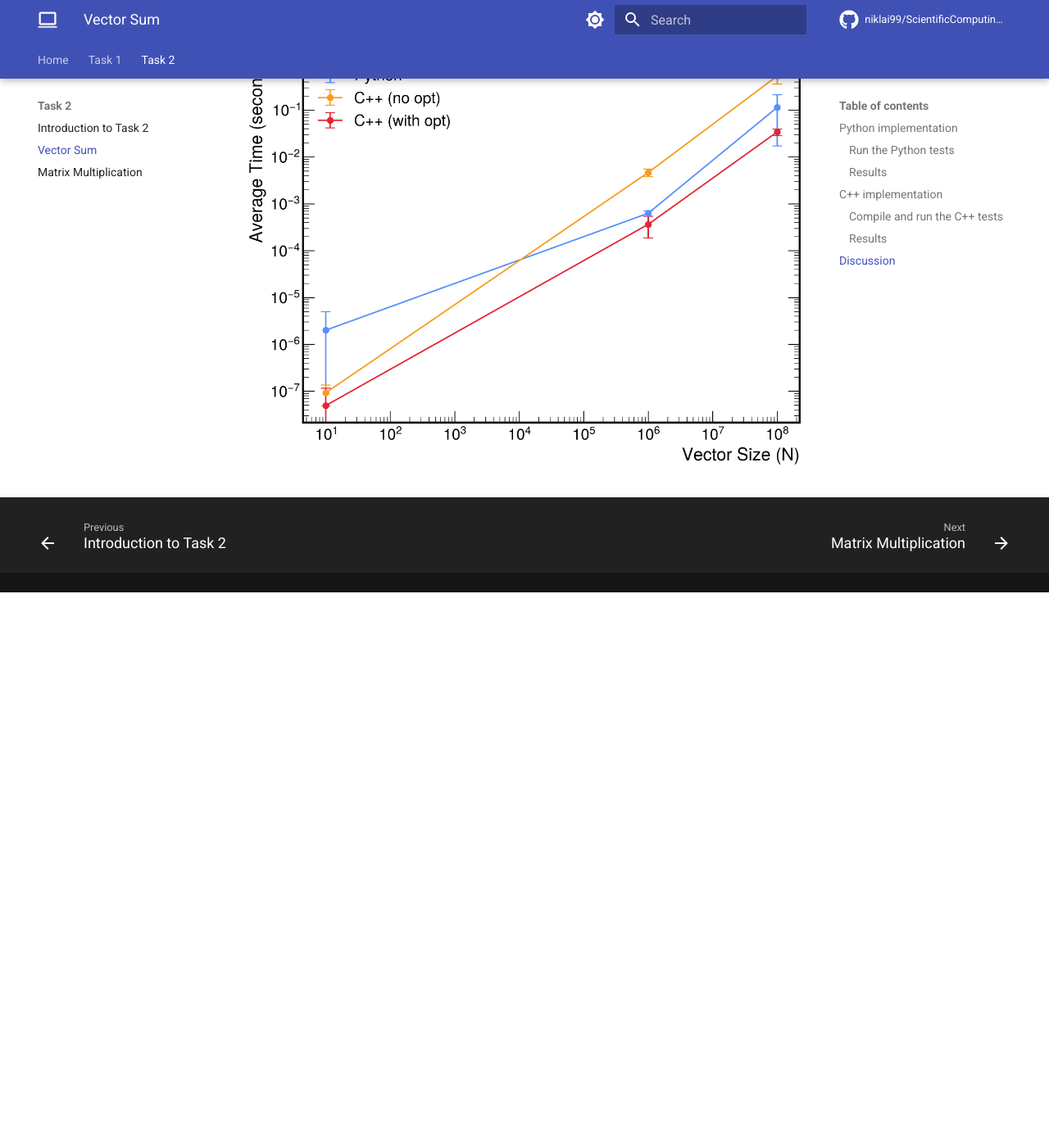
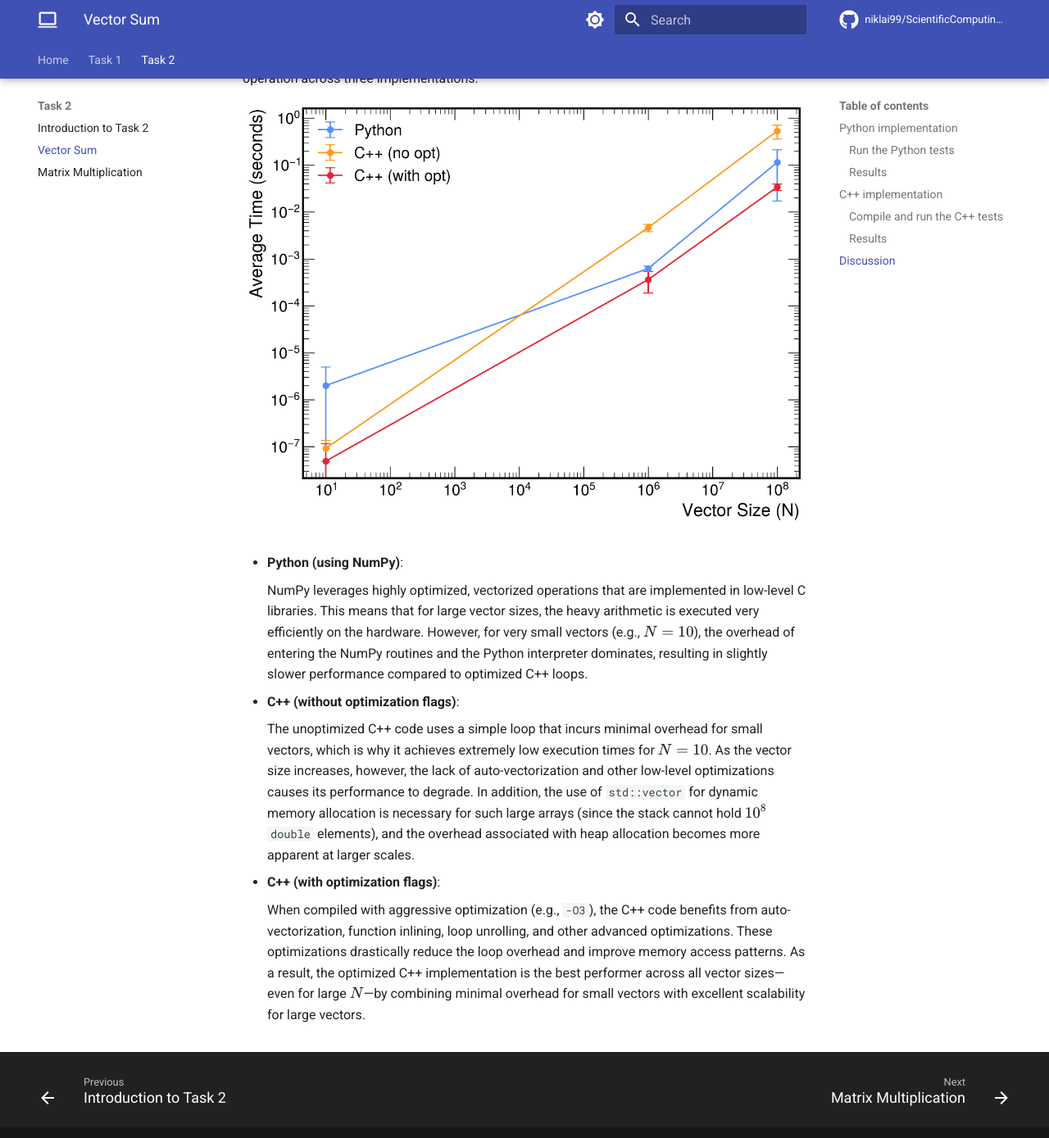
Before and after one commit to niklai99/ScientificComputing4Physics, an MkDocs documentation site: the page built from docs/task2/vector_sum.md, in a window 1280 px wide and 1400 px high, scrolled down 5820 px. Shown: the top 1389 px of the window at 82% size. Built offline with MkDocs 1.6.1 and Material for MkDocs 9.7.7, drawn with Linux system fonts in a browser that asks for light colours; comment, search, counter and statistics services are not loaded; before the commit the page ends 6543 px from its top, so only the background shows below that; some of the changed text lies outside the part shown.

Commit message:
Add discussion for vector sum

```diff
--- a/docs/task2/vector_sum.md
+++ b/docs/task2/vector_sum.md
@@ -318,4 +318,18 @@ int main() {
 
 ## Discussion
 
+The plot below compares the average execution times (with RMS error bars) for the vector sum operation across three implementations.
+
 ![vector_sum_performance](./fig/vector_sum_performance.png)
+
+- **Python (using NumPy)**:
+
+    NumPy leverages highly optimized, vectorized operations that are implemented in low-level C libraries. This means that for large vector sizes, the heavy arithmetic is executed very efficiently on the hardware. However, for very small vectors (e.g., $N=10$), the overhead of entering the NumPy routines and the Python interpreter dominates, resulting in slightly slower performance compared to optimized C++ loops.
+
+- **C++ (without optimization flags)**:
+
+    The unoptimized C++ code uses a simple loop that incurs minimal overhead for small vectors, which is why it achieves extremely low execution times for $N=10$. As the vector size increases, however, the lack of auto-vectorization and other low-level optimizations causes its performance to degrade. In addition, the use of `std::vector` for dynamic memory allocation is necessary for such large arrays (since the stack cannot hold $10^8$ `double` elements), and the overhead associated with heap allocation becomes more apparent at larger scales.
+
+- **C++ (with optimization flags)**:
+
+    When compiled with aggressive optimization (e.g., `-O3`), the C++ code benefits from auto-vectorization, function inlining, loop unrolling, and other advanced optimizations. These optimizations drastically reduce the loop overhead and improve memory access patterns. As a result, the optimized C++ implementation is the best performer across all vector sizes—even for large $N$—by combining minimal overhead for small vectors with excellent scalability for large vectors.
```
